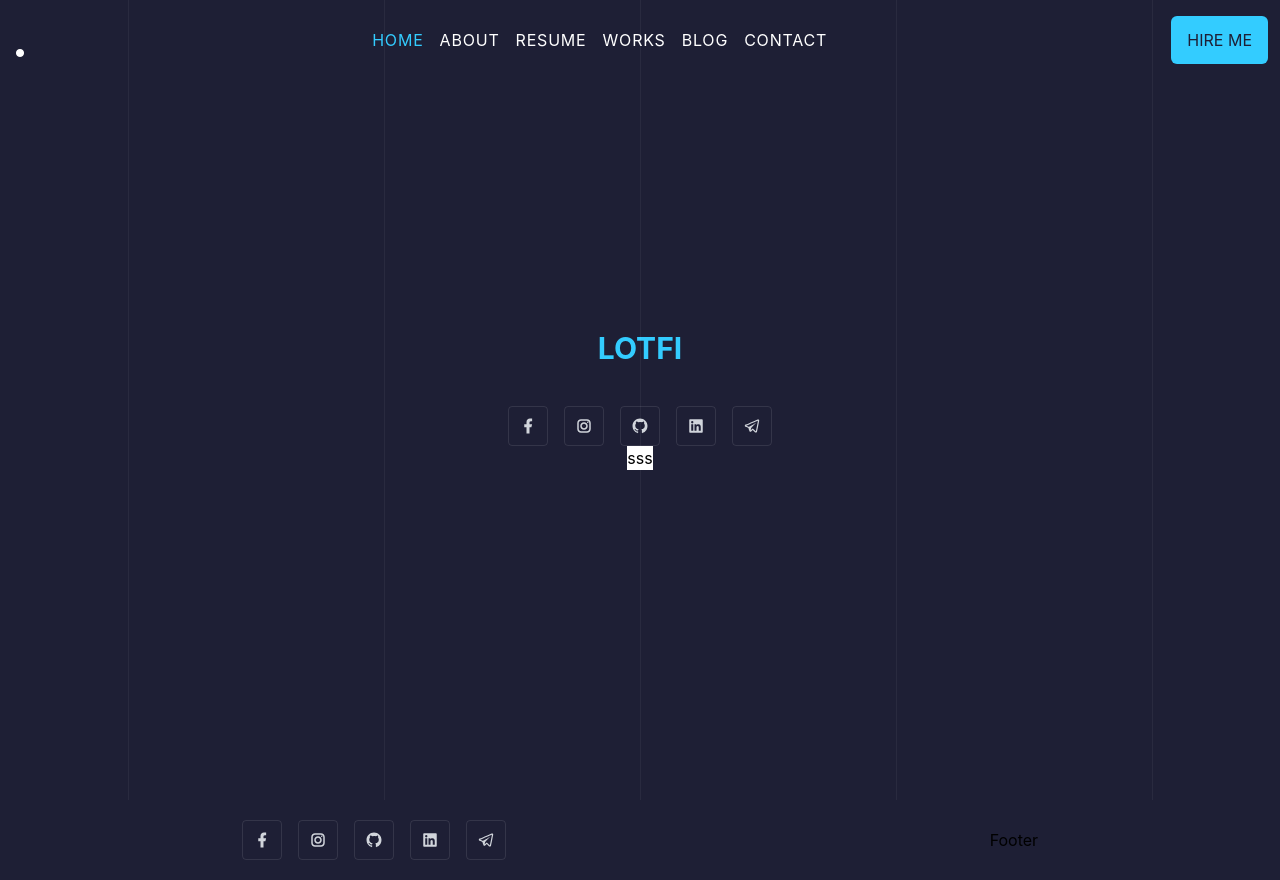
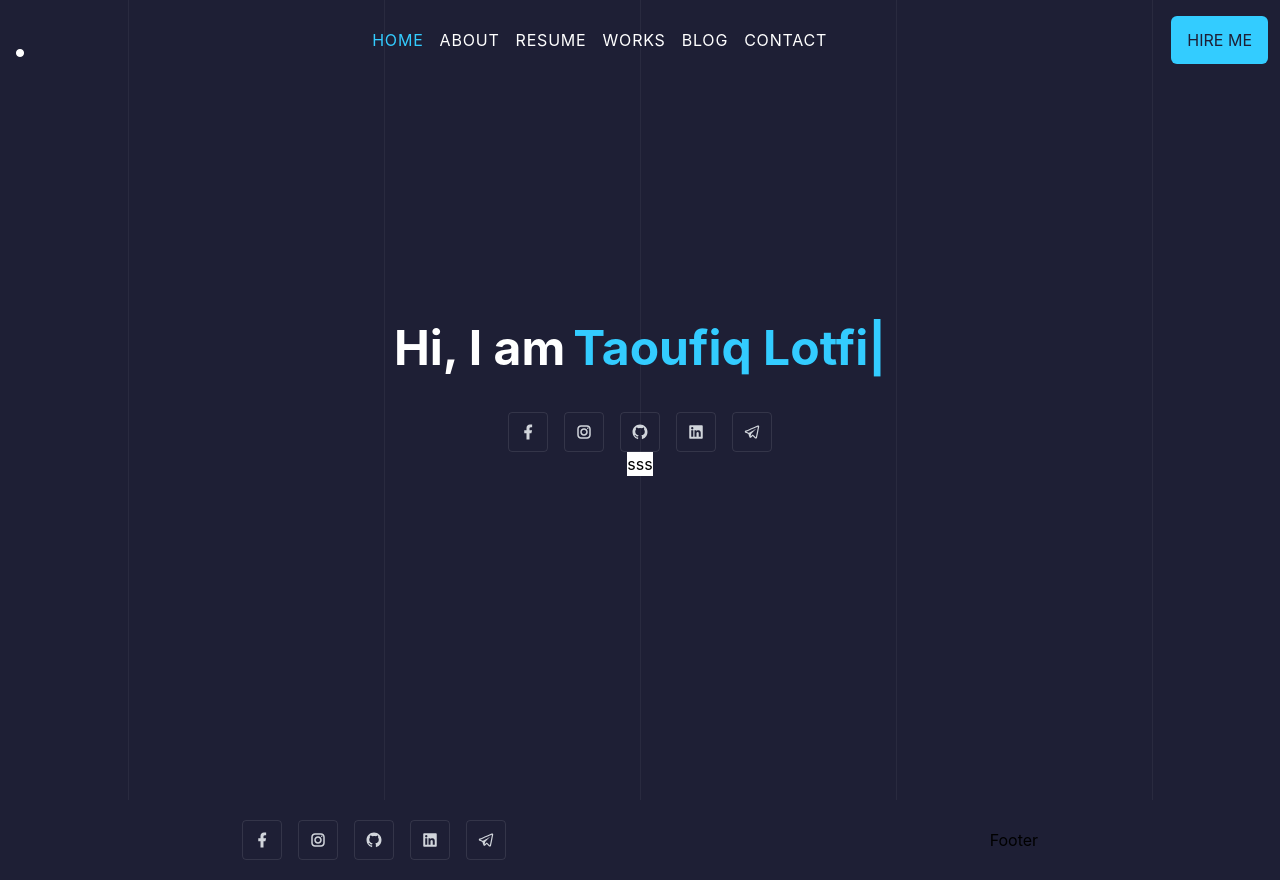
Before and after one commit to tao101/my-portfolio-v3-web, a Next.js app: page / in a window 1280 px wide. Built offline with nearby package versions, Linux system fonts and the light colour scheme; no server answers; a web font is replaced by a local one.

Commit message:
added the typing animation

```diff
--- a/components/home/index.js
+++ b/components/home/index.js
@@ -1,9 +1,10 @@
 import SocialIcons from '../socialIcons';
 import { motion, AnimatePresence } from 'framer-motion';
+import { TypeAnimation } from 'react-type-animation';
 
 export default function Home({ settings, homePage }) {
   const description = homePage?.description;
-  console.log('description ', description);
+  //console.log('description ', description);
   return (
     <>
       <div className=" absolute left-0 top-0 flex h-screen z-10	 w-full justify-around">
@@ -13,8 +14,46 @@ export default function Home({ settings, homePage }) {
         <span className="border-r border-white border-opacity-5"></span>
         <span className="border-r border-white border-opacity-5"></span>
       </div>
-      <section className="h-screen flex flex-col justify-center items-center	  ">
-        <h1 className="text-secondary-400 font-bold mb-5 text-3xl">LOTFI</h1>
+      <section className="h-screen z-20 flex flex-col  justify-center items-center">
+        <motion.div
+          initial={{
+            opacity: 0,
+            y: '100%',
+          }}
+          animate={{
+            opacity: 1,
+            y: 0,
+          }}
+          exit={{
+            opacity: 0,
+          }}
+          transition={{
+            duration: 0.5,
+            delay: 0.2,
+          }}
+          className="mb-5 z-20 text-center flex flex-col lg:flex-row"
+        >
+          <span className="text-white  font-bold text-3xl antialiased lg:pr-2 lg:text-5xl">
+            {'Hi, I am'}
+          </span>
+          <TypeAnimation
+            // Same String at the start will only be typed once, initially
+            sequence={[
+              '',
+              1000,
+              'Taoufiq Lotfi',
+              1000,
+              'Full-stack Developer',
+              1000,
+              'React-native Developer',
+              1000,
+            ]}
+            speed={50} // Custom Speed from 1-99 - Default Speed: 40
+            className="text-secondary-400 font-bold text-3xl antialiased lg:text-5xl"
+            wrapper="span" // Animation will be rendered as a <span>
+            repeat={Infinity} // Repeat this Animation Sequence infinitely
+          />
+        </motion.div>
 
         <AnimatePresence>
           {homePage && (
@@ -34,7 +73,7 @@ export default function Home({ settings, homePage }) {
                 duration: 0.5,
                 delay: 0.4,
               }}
-              className="max-w-screen-lg text-center  font-normal text-lg  antialiased"
+              className="max-w-screen-lg text-center  font-normal text-lg antialiased"
               style={{ color: '#bfbecb' }}
             >
               {description}
--- a/package.json
+++ b/package.json
@@ -19,7 +19,8 @@
     "next-sitemap": "^3.1.22",
     "react": "18.2.0",
     "react-dom": "18.2.0",
-    "react-icons": "^4.4.0"
+    "react-icons": "^4.4.0",
+    "react-type-animation": "^2.1.1"
   },
   "devDependencies": {
     "autoprefixer": "^10.4.12",
--- a/pages/index.js
+++ b/pages/index.js
@@ -50,7 +50,7 @@ export default function Index({ settings, homePage }) {
 
       <div className="flex flex-col min-h-screen w-screen max-w-screen-2xl mx-auto ">
         <Header settings={settings} />
-        <main className=" bg-white-100 flex-1">
+        <main className="px-2 bg-white-100 flex-1">
           <Home settings={settings} homePage={homePage} />
         </main>
         <Footer settings={settings} />
```
Also changed, not shown: 2 other files (tests, documents, lock files or other folders).
